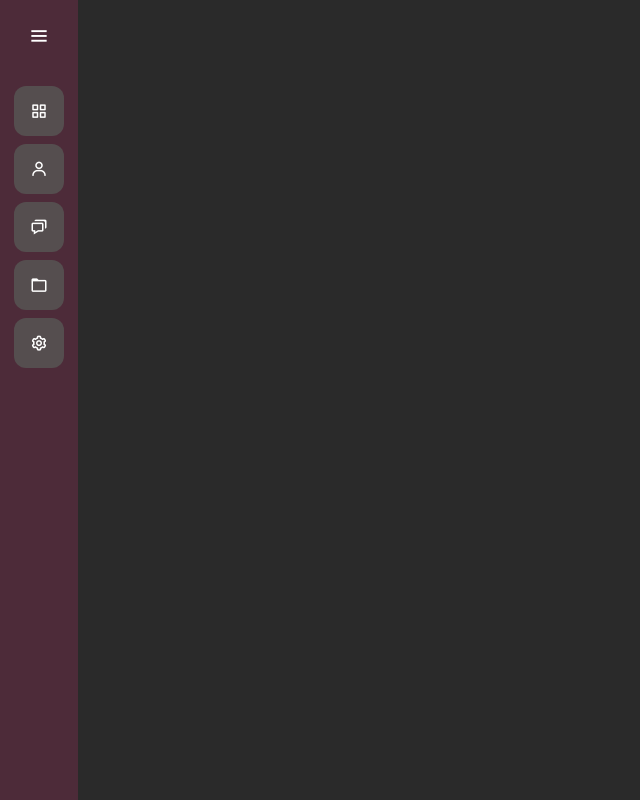
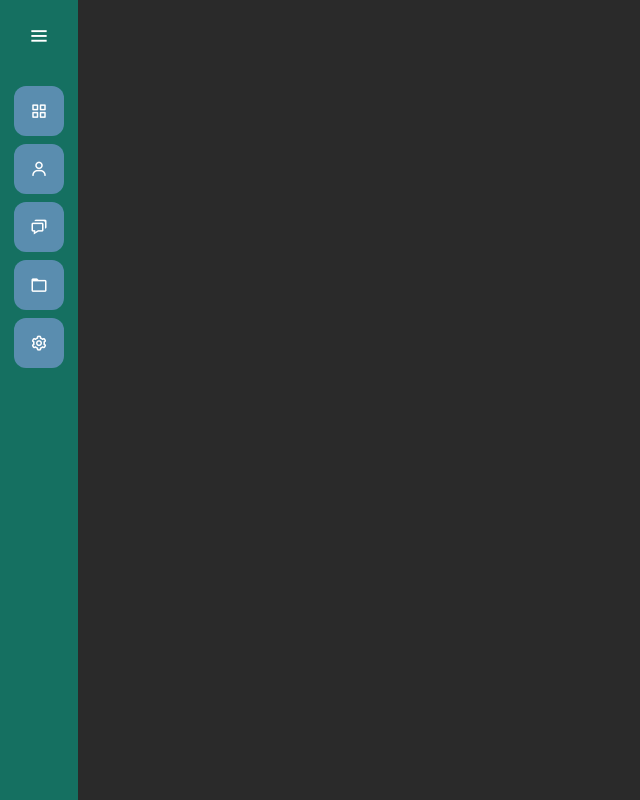
Before and after one commit to LeandroPedroso14/Pharmacy, a Django app: page /clientes/ in a window 1280 px wide. Shown: the whole page, without its empty margins (0-640 px from the left). Run offline with Django 4.2, Linux system fonts and the light colour scheme.

Commit message:
color test 2

```diff
--- a/templates/static/general/css/general.css
+++ b/templates/static/general/css/general.css
@@ -1,9 +1,9 @@
 :root{
 
-    --main-color: #554e4f;
-    --dark-color: #4d2b39;
-    --light-color: #4d3216;
-    --contrast-color: #331106;
-    --differential-color: #49390f;
+    --main-color: #5a8daf;
+    --dark-color: #157061;
+    --light-color: #2a3bcf;
+    --contrast-color: #586cc4;
+    --differential-color: #584d77;
 
 }
```
